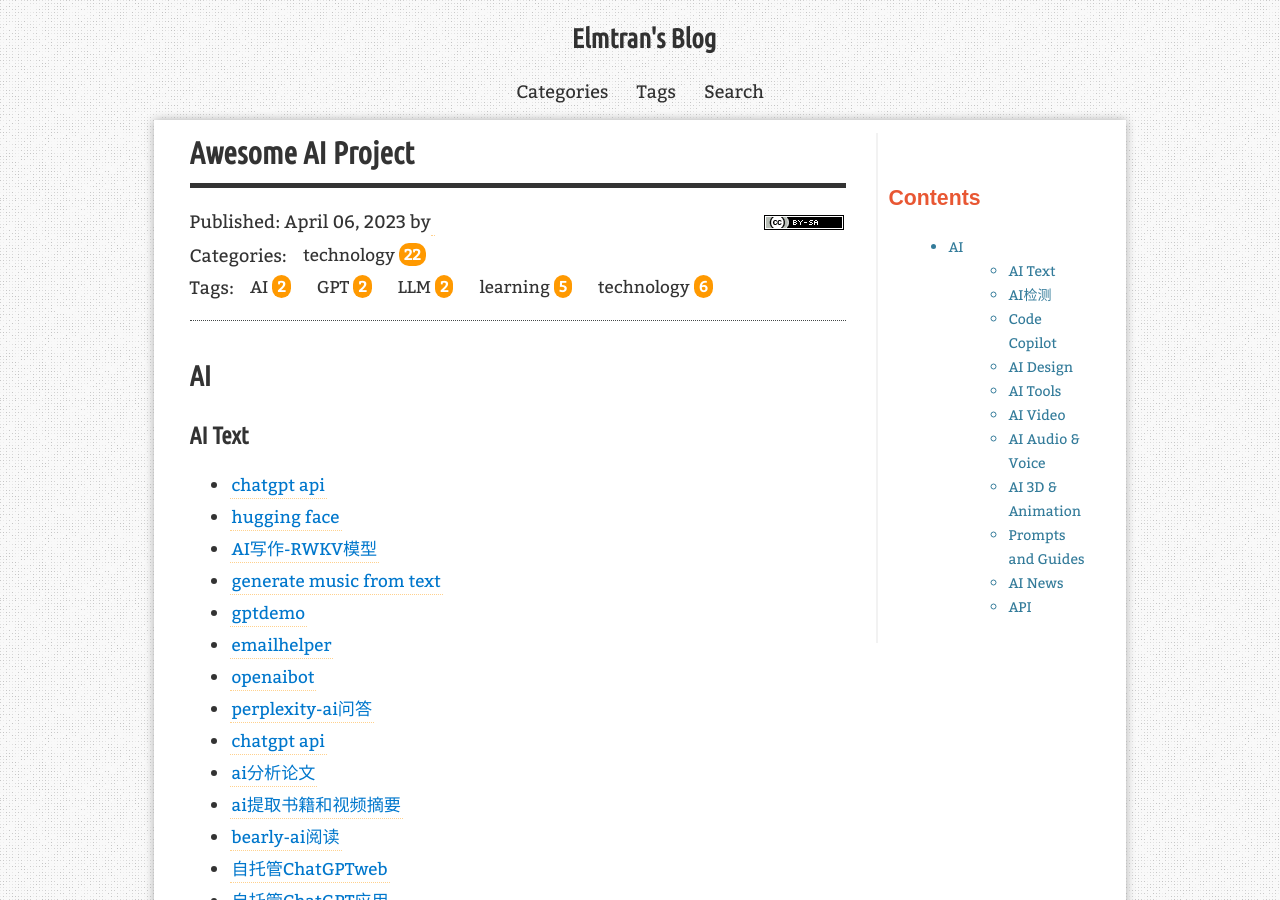
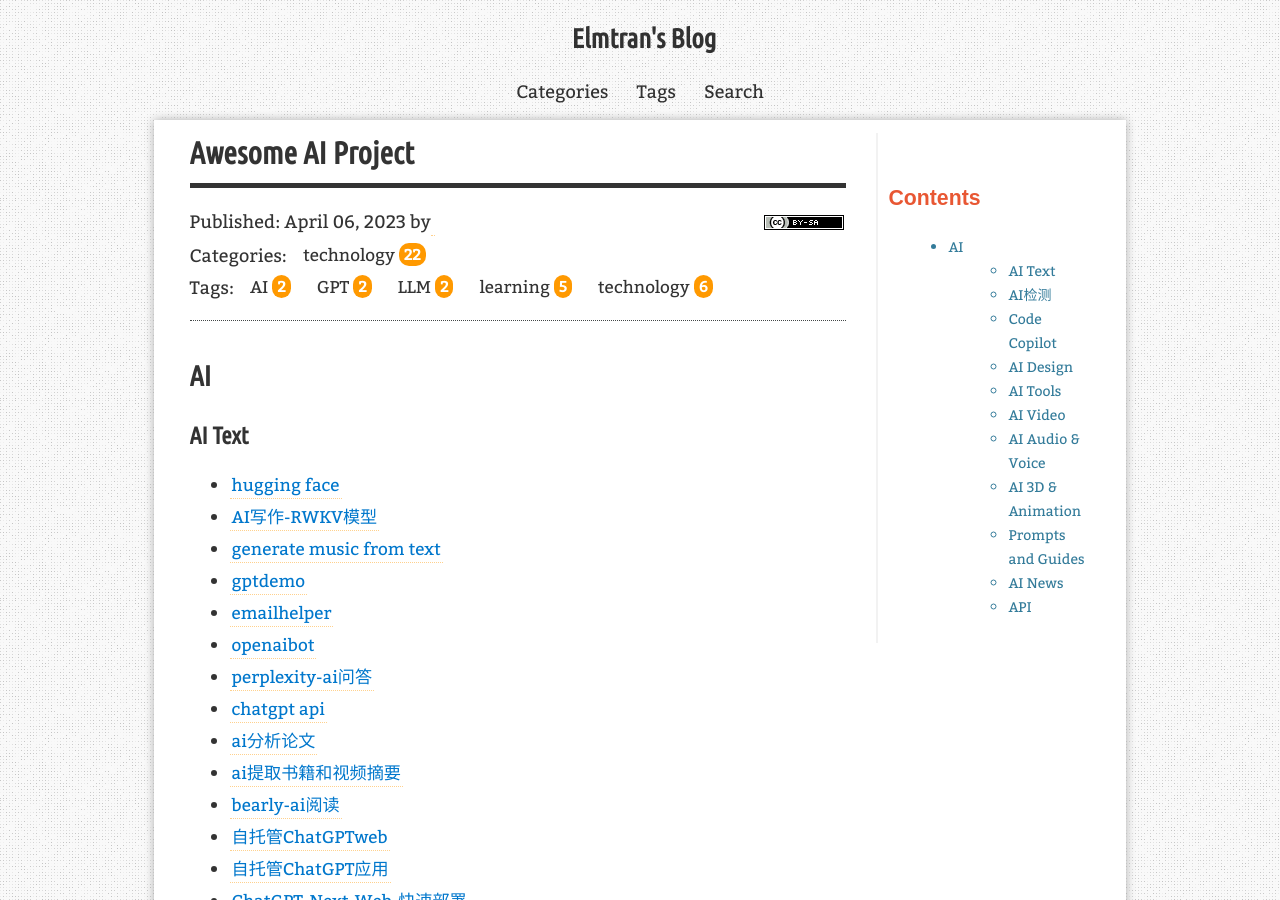
Before and after one commit to ElmTran/ElmTran.github.io, a Jekyll site: the page built from _posts/2023-04-06-awesome-ai-project.md, in a window 1280 px wide and 900 px high. Built offline with Jekyll 4.4.1, drawn with Linux system fonts in a browser that asks for light colours; comment, search, counter and statistics services are not loaded.

Commit message:
update _post/awesome-ai-project

```diff
--- a/_posts/2023-04-06-awesome-ai-project.md
+++ b/_posts/2023-04-06-awesome-ai-project.md
@@ -11,8 +11,6 @@ redirect_from:
 ## AI
 
 ### AI Text
-
-  - [chatgpt api](https://github.com/acheong08/ChatGPT)
 
   - [hugging face](https://huggingface.co/)
 
```
